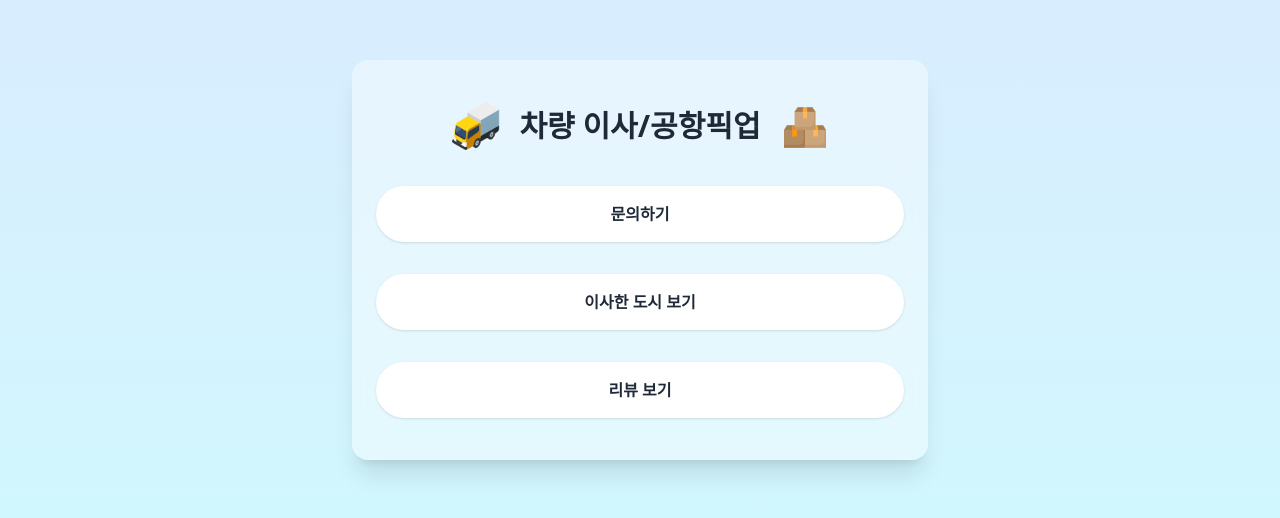
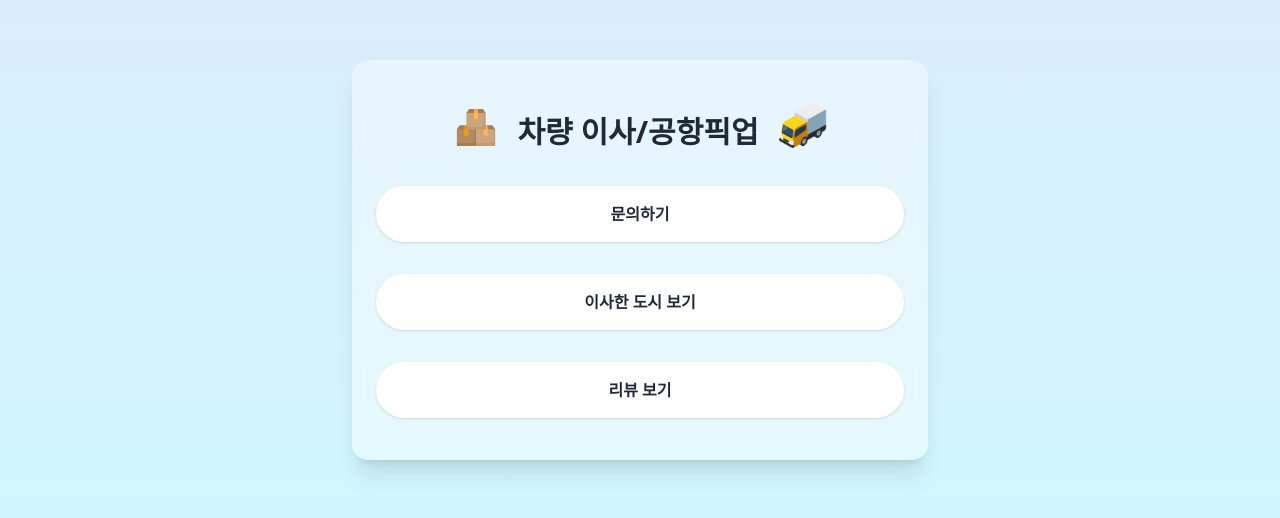
Before and after one commit to MyeonggyunPark/facebook_for-Deutsch, a website: page index.html in a window 1280 px wide. Shown: the part 140-658 px from the top of the page. Drawn offline with nearby package versions, Linux system fonts and the light colour scheme.

Commit message:
replace icon

```diff
--- a/index.html
+++ b/index.html
@@ -11,19 +11,11 @@
   <div class="bg-white bg-opacity-40 backdrop-blur-lg rounded-2xl shadow-xl p-6 w-full max-w-xs sm:max-w-md md:max-w-lg lg:max-w-xl h-[400px] flex flex-col justify-around text-center">
     <!-- 타이틀 영역 -->
     <div class="flex items-center justify-center gap-2 sm:gap-5">
-      <img
-        src="static/img/box-truck.png"
-        alt="이사 트럭 아이콘"
-        class="w-10 h-10 sm:w-11 sm:h-11 md:w-12 md:h-12"
-      />
-      <h1 class="text-xl sm:text-2xl md:text-3xl font-bold text-gray-800">
+      <img src="static/img/box.png" alt="박스 아이콘" class="size-9 sm:size-9 md:size-11">
+      <h1 class="text-xl sm:text-2xl md:text-3xl font-bold text-gray-800 self-end">
         차량 이사/공항픽업
       </h1>
-      <img
-        src="static/img/box.png"
-        alt="비행기 아이콘"
-        class="w-9 h-9 sm:w-10 sm:h-10 md:w-12 md:h-12"
-      />
+      <img src="static/img/box-truck.png" alt="이사 트럭 아이콘" class="size-10 sm:size-11 md:size-12 pb-0.5">
     </div>
 
     <!-- 링크 버튼들 -->
```
Also changed, not shown: static/dist/output.css.
